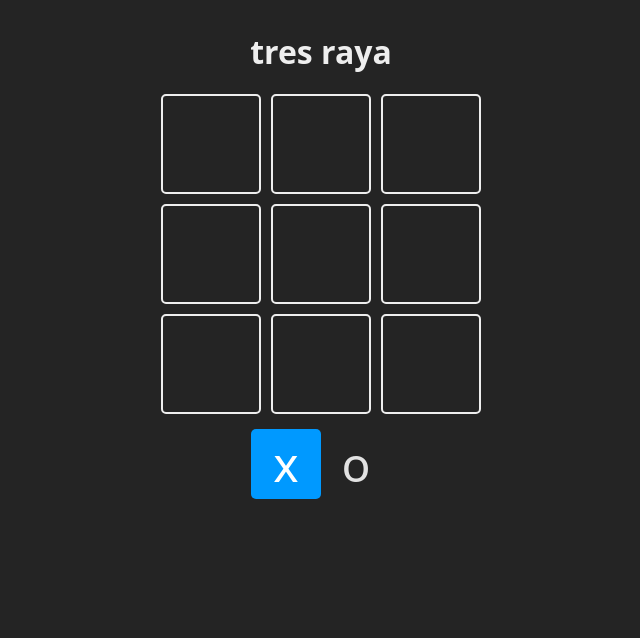
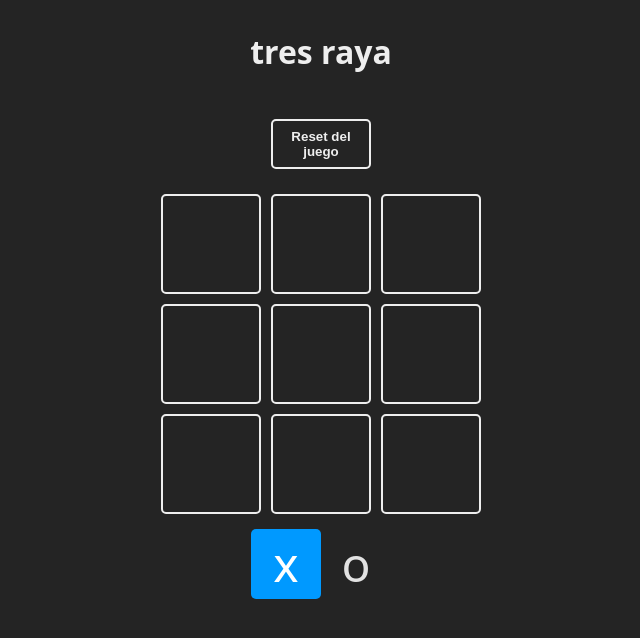
Before and after one commit to GusBauAr/Working-Repository-GUSTAVO, a React (Vite) app in the folder TresEnRaya_GustavoBautista/: page / in a window 1280 px wide. Shown: the top 638 px of the page, without its empty margins (319-959 px from the left). Built offline with nearby package versions, Linux system fonts and the light colour scheme.

Commit message:
end of the game

```diff
--- a/TresEnRaya_GustavoBautista/src/App.jsx
+++ b/TresEnRaya_GustavoBautista/src/App.jsx
@@ -64,8 +64,17 @@
     return null
   }
 
+  const resetGame = () => {
+    setBoard(Array(9).fill(null))
+    setTurn(TURNS.X)
+    setWinner(null)
+   }
 
-
+   const checkEndGame = (newBoard) => {
+    //revisar si el tablero esta lleno
+    //si el tablero esta lleno y no hay ganador se retorna true
+    return newBoard.every((square) => square !== null)
+   }
 
     const updateBoard = (index) => {
       //si el index ya tiene un valor no se puede volver a cambiar
@@ -81,19 +90,25 @@
       const newWinner = chwckWinner(newBoard)
       //la actualizacion de los estados en react son asincronos
       if (newWinner) {
-        alert(`El ganador es ${newWinner}`)
-        setWinner(newWinner) //actualizacion del estado acincrono
+        setWinner(newWinner)
+        //actualizacion del estado acincrono
+      } else if (checkEndGame(newBoard)) {
+        setWinner(false)
       }
+      //si el tablero esta lleno y no hay ganador se empata
     }
+
+
 
 
 
     return (
       <main className="board">
         <h1> tres raya</h1>
+        <button onClick={resetGame}>Reset del juego</button>
         <section className="game">
           {
-            board.map((_, index) => {
+            board.map((square, index) => {
               //componentes, renderizado  elementos, cada uno de los Squares dentro del tablero
               return(
                 //componente Square
@@ -106,12 +121,14 @@
                   index={index}
                   updateBoard={updateBoard}
                 >
-                  {board[index]}
+                  {square}
 
                 </Square>
                 )
               })
             }
+
+
         </section>
         <section className="turn">
           <Square isSelected={turn === TURNS.X}>
@@ -122,6 +139,27 @@
           {TURNS.O}
           </Square>
         </section>
+        {
+          winner !== null && (
+            <section className="winner">
+              <div className="text">
+                <h2>
+                  {
+                    winner === false ? 'Empate' : 'Ganó:'
+                  }
+                </h2>
+                <header className="win">
+                  {winner && <Square>{winner}</Square>}
+                </header>
+
+                <footer>
+                  <button onClick={resetGame}>empezar de nuevo</button>
+                </footer>
+              </div>
+            </section>
+          )
+        }
+
       </main>
     )
   }
```
Lines whose indentation alone changed are shown as unchanged.
